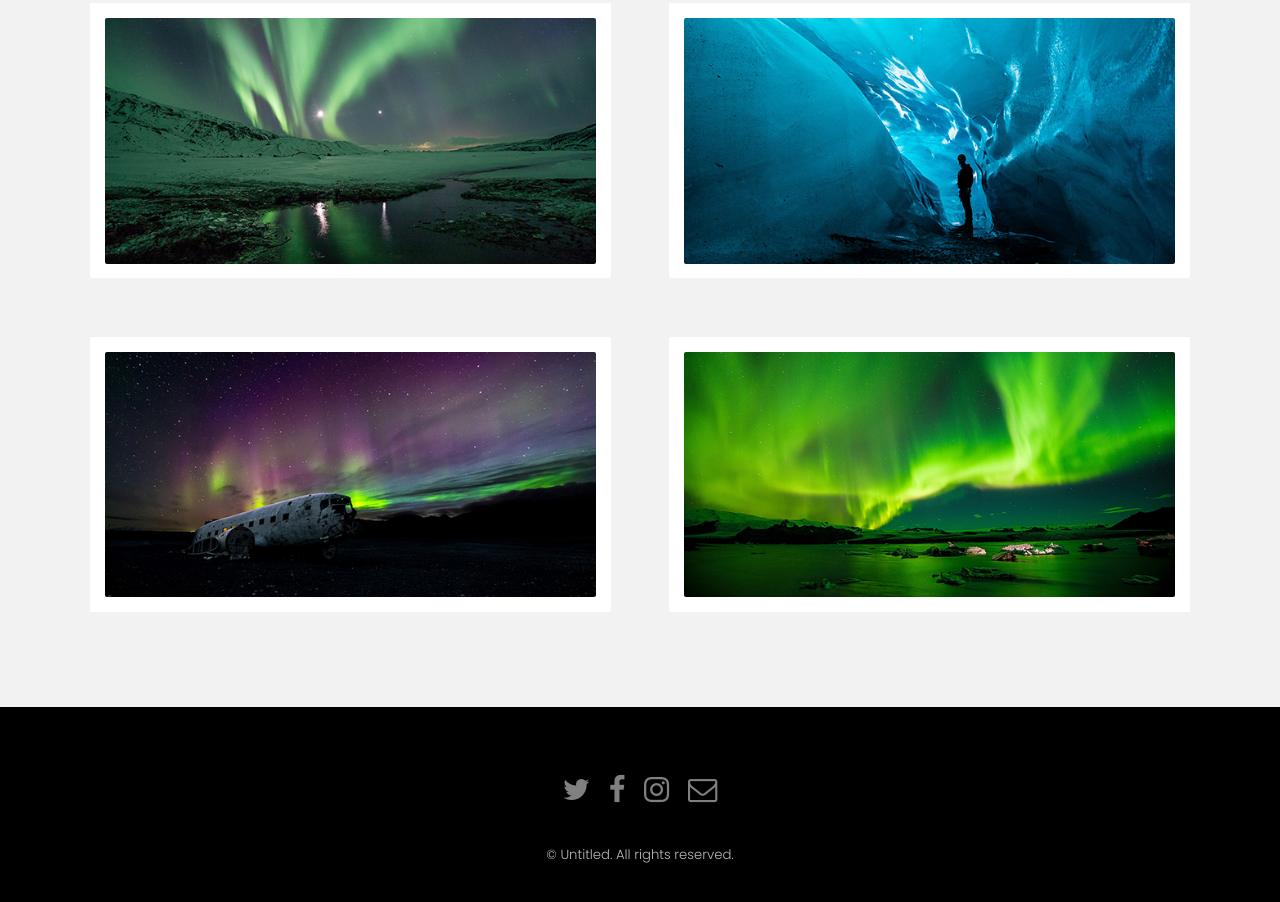
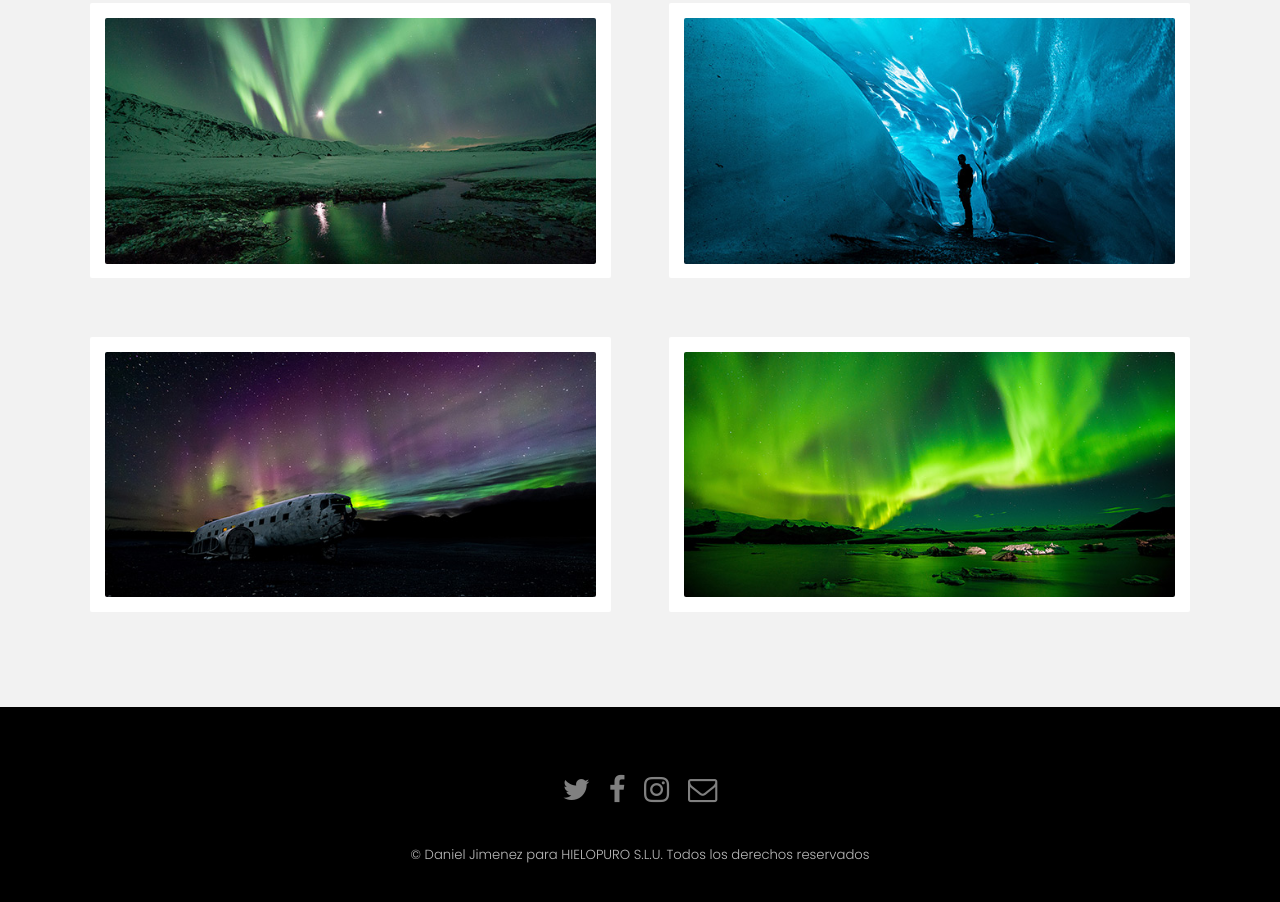
Before and after one commit to danieljg825/03_REP_HIELO, a plain HTML site: page index.html in a window 1280 px wide. Shown: the part 1840-2742 px from the top of the page. Drawn offline with Linux system fonts and the light colour scheme.

Commit message:
cambio copyright desde CASA

```diff
--- a/index.html
+++ b/index.html
@@ -176,7 +176,7 @@
 					</ul>
 				</div>
 				<div class="copyright">
-					&copy; Untitled. All rights reserved.
+					&copy; Daniel Jimenez para HIELOPURO S.L.U. Todos los derechos reservados
 				</div>
 			</footer>
 
```
